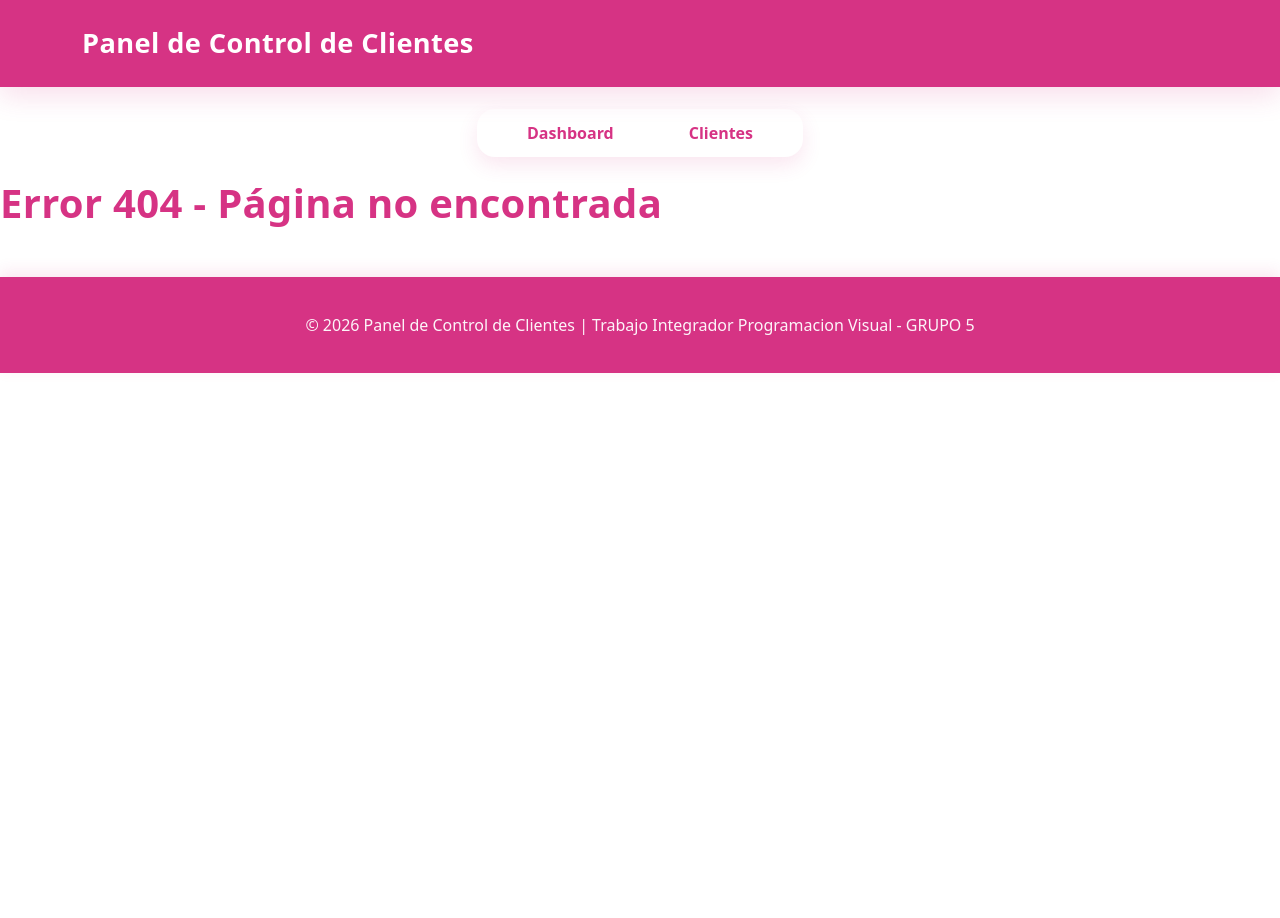
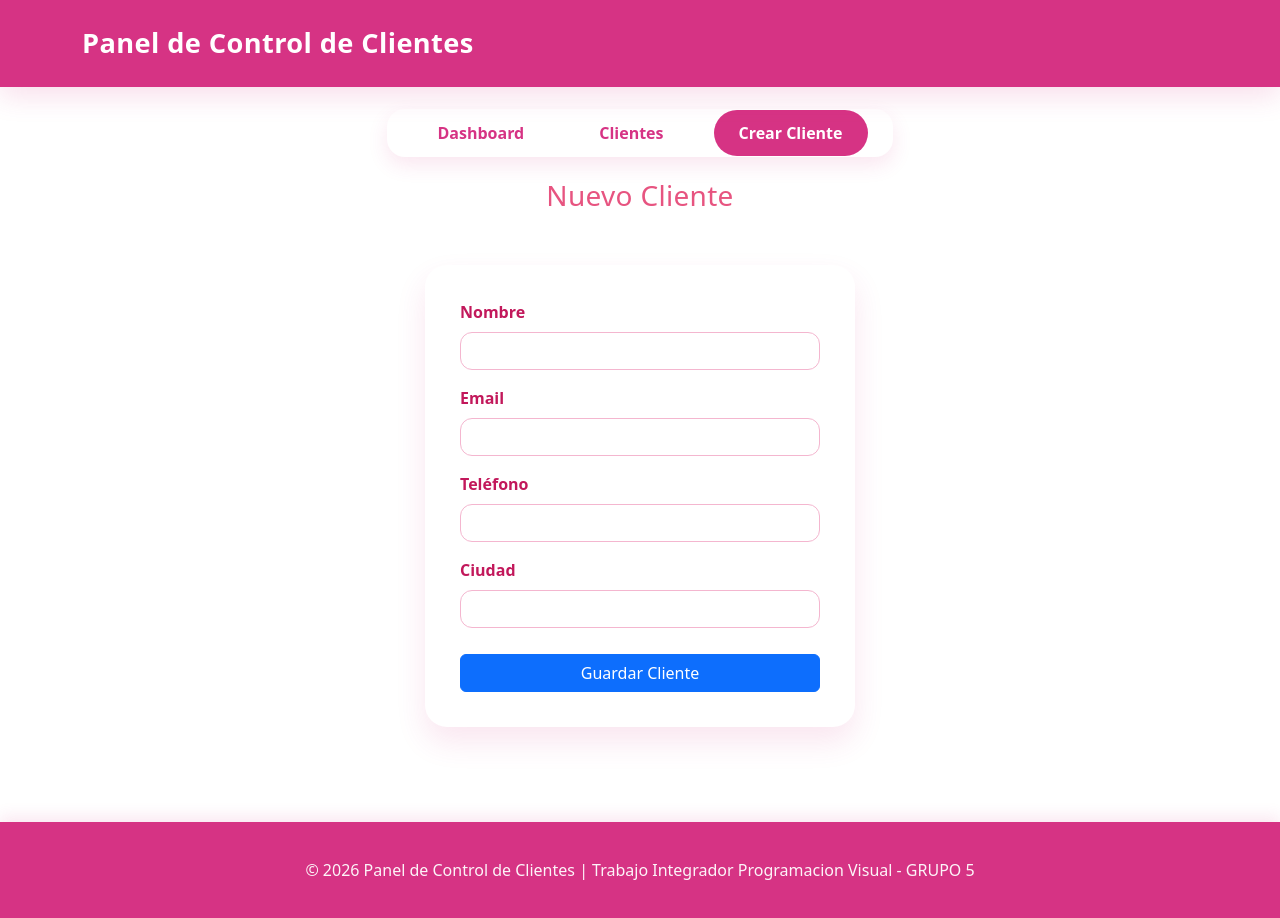
Before and after one commit to RenatoTM05/ProyectoLyEP2026, a React (Vite) app: page /Formulario in a window 1280 px wide. Before the commit this address had no page. Before the commit the page ends 800 px from the top, so only its background shows below. Built offline with nearby package versions, Linux system fonts and the light colour scheme.

Commit message:
Agregacion del Formulario a la pantalla incial de la pagina

```diff
--- a/src/components/Nav.jsx
+++ b/src/components/Nav.jsx
@@ -14,6 +14,11 @@ const Nav = () => {
                         Clientes
                     </NavLink>
                 </li>
+                <li>
+                    <NavLink to="/Formulario">
+                        Crear Cliente
+                    </NavLink>
+                </li>
             </ul>
         </nav>
     );
--- a/src/routes/routes.jsx
+++ b/src/routes/routes.jsx
@@ -6,6 +6,7 @@ import ListaClientes from '../pages/ListaClientes'
 import DetalleCliente from '../pages/DetalleCliente'
 import ErrorPage from '../pages/ErrorPage'
 import RutaProtegida from '../components/RutaProtegida'
+import FormCliente from '../components/FormCliente'
 const AppRoutes = () => {
   return (
     <Routes>
@@ -19,6 +20,14 @@ const AppRoutes = () => {
           </RutaProtegida>
         }
       />
+      <Route
+      path="/Formulario"
+      element={
+           <FormCliente/>
+      }
+      />
+
+
       <Route
         path="/clientes"
         element={
--- a/src/services/clientesService.js
+++ b/src/services/clientesService.js
@@ -4,10 +4,7 @@ const URL = "https://fakestoreapi.com/users";
 
 const crearCliente = async (cliente) => {
 
-    const respuesta = await axios.post(
-        URL,
-        cliente
-    );
+    const respuesta = await axios.post(URL,cliente);
 
     return respuesta.data;
 };
```
